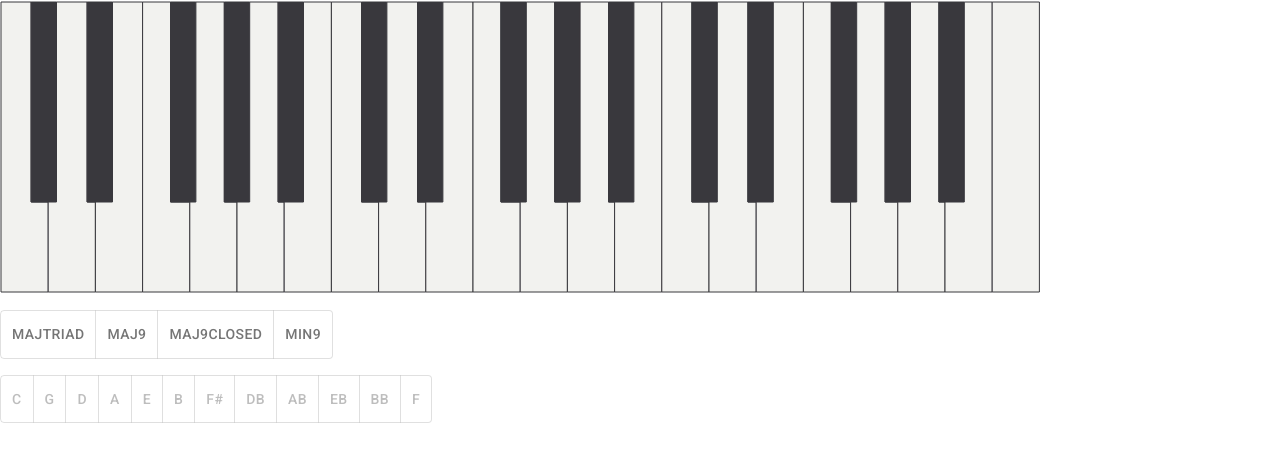
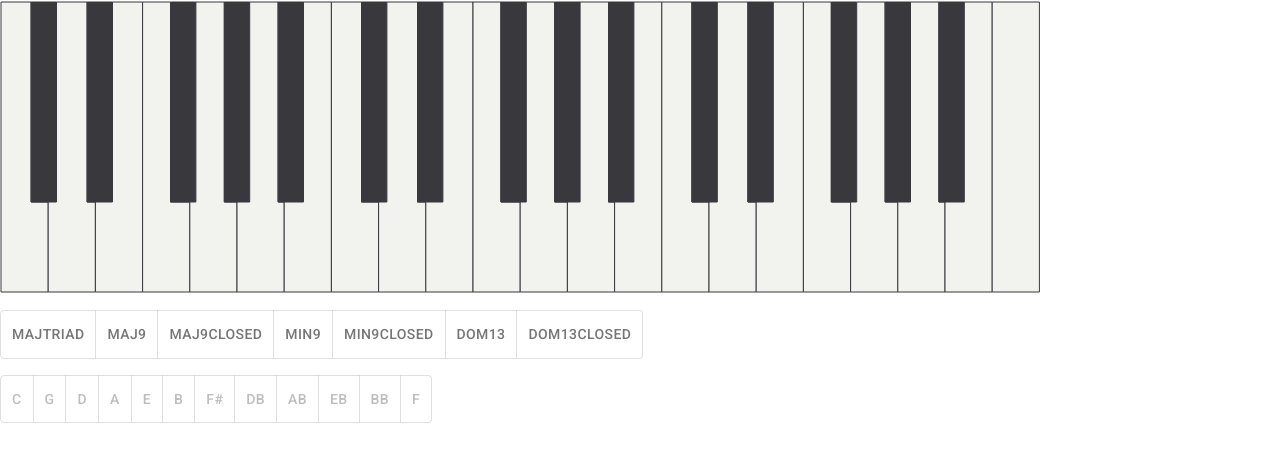
Before and after one commit to nathanvale/jazz-chord-app, a React (Create React App) app: page / in a window 1280 px wide. Shown: the top 462 px of the page. Built offline with nearby package versions, Linux system fonts and the light colour scheme.

Commit message:
feat: 🎸 add chords min9Closed/dom13/dom13Closed

```diff
--- a/src/Keyboard/chords.ts
+++ b/src/Keyboard/chords.ts
@@ -12,7 +12,14 @@ export type KeyVariant =
   | "Bb"
   | "F";
 
-export type ChordVariant = "maj9" | "maj9Closed" | "min9" | "majTriad";
+export type ChordVariant =
+  | "maj9"
+  | "maj9Closed"
+  | "min9"
+  | "min9Closed"
+  | "dom13"
+  | "dom13Closed"
+  | "majTriad";
 
 export type IntervalVariant =
   // perfect
@@ -220,4 +227,28 @@ export const chords: Record<ChordVariant, ChordAttributes> = {
     leftHand: { intervals: ["P1"] },
     rightHand: { intervals: ["m3", "P5", "m7", "M9"] },
   },
+  min9Closed: {
+    name: "min9Closed",
+    leftHand: { intervals: ["P1"] },
+    rightHand: {
+      intervals: ["m7", "M9", "m10", "M12"],
+      intervalLabels: ["m7", "M9", "m3", "P5"],
+    },
+  },
+  dom13: {
+    name: "dom13",
+    leftHand: { intervals: ["P1"] },
+    rightHand: {
+      intervals: ["m7", "M9", "M10", "M13"],
+      intervalLabels: ["m7", "M9", "M3", "M13"],
+    },
+  },
+  dom13Closed: {
+    name: "dom13Closed",
+    leftHand: { intervals: ["P1"] },
+    rightHand: {
+      intervals: ["M3", "M6", "m7", "M9"],
+      intervalLabels: ["M3", "M13", "m7", "M9"],
+    },
+  },
 };
```
Also changed, not shown: 1 other file (tests, documents, lock files or other folders).
